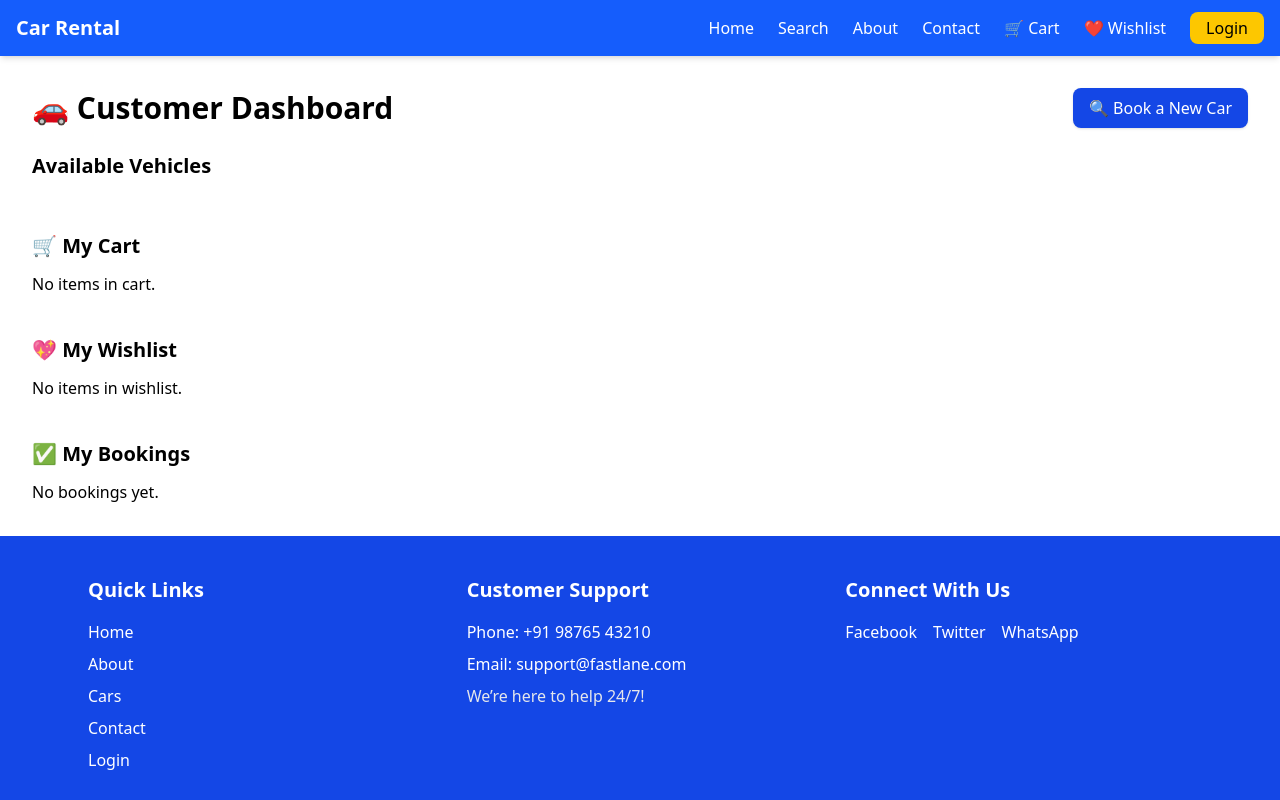
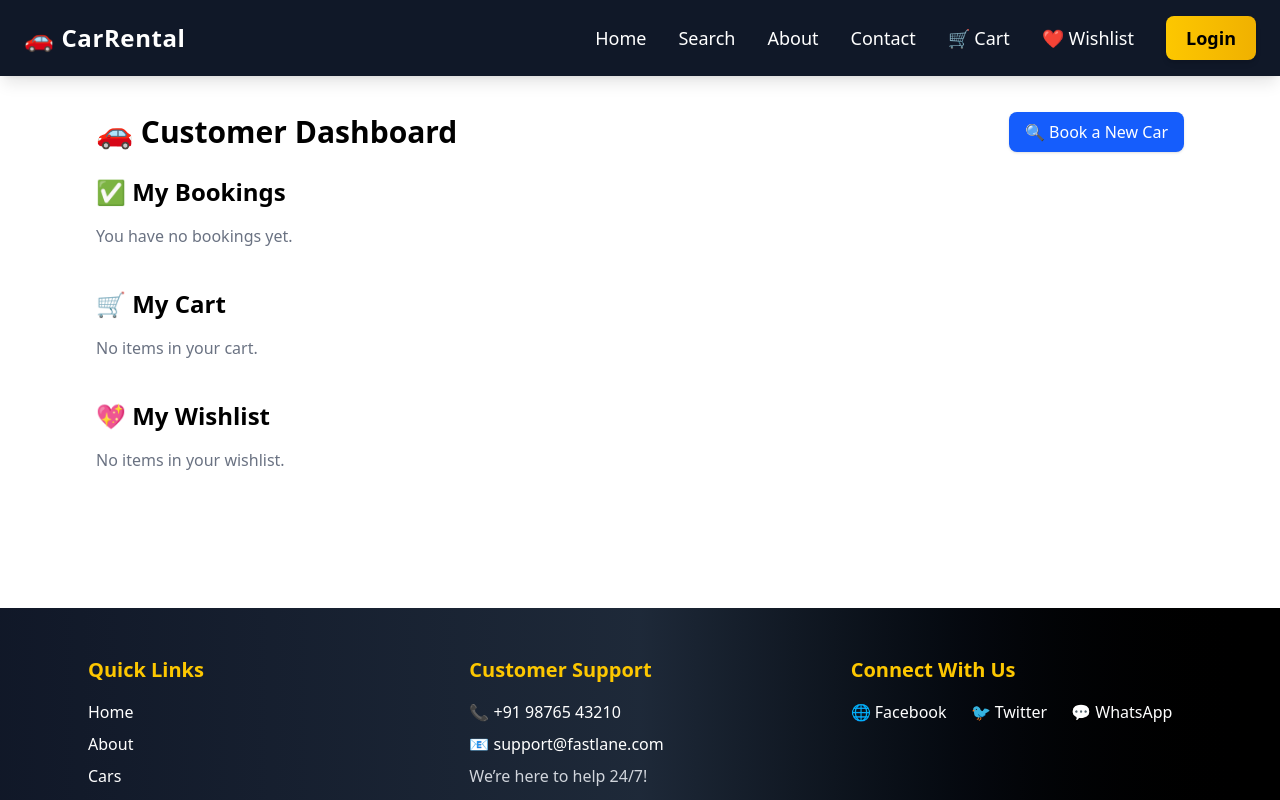
Before and after one commit to mekha-mekhz/CAR-RENTAL, a React (Vite) app: page /dashboard in a window 1280 px wide. Shown: the top 800 px of the page. Built offline with nearby package versions, Linux system fonts and the light colour scheme.

Commit message:
styles added

```diff
--- a/src/components/Footer.jsx
+++ b/src/components/Footer.jsx
@@ -3,44 +3,44 @@ import { Link } from "react-router-dom";
 
 function Footer() {
     return (
-        <footer className="bg-blue-700 text-white py-10">
-            <div className="max-w-6xl mx-auto px-6 grid md:grid-cols-3 gap-8">
+        <footer className="bg-gradient-to-r from-gray-900 via-gray-800 to-black text-white py-12 mt-16">
+            <div className="max-w-6xl mx-auto px-6 grid md:grid-cols-3 gap-10">
 
                 {/* Quick Links */}
                 <div>
-                    <h2 className="text-xl font-semibold mb-4">Quick Links</h2>
+                    <h2 className="text-xl font-semibold mb-4 text-yellow-400">Quick Links</h2>
                     <ul className="space-y-2">
-                        <li><Link to="/" className="hover:text-yellow-400">Home</Link></li>
-                        <li><Link to="/about" className="hover:text-yellow-400">About</Link></li>
-                        <li><Link to="/cars" className="hover:text-yellow-400">Cars</Link></li>
-                        <li><Link to="/contact" className="hover:text-yellow-400">Contact</Link></li>
-                        <li><Link to="/login" className="hover:text-yellow-400">Login</Link></li>
+                        <li><Link to="/" className="hover:text-yellow-400 transition">Home</Link></li>
+                        <li><Link to="/about" className="hover:text-yellow-400 transition">About</Link></li>
+                        <li><Link to="/cars" className="hover:text-yellow-400 transition">Cars</Link></li>
+                        <li><Link to="/contact" className="hover:text-yellow-400 transition">Contact</Link></li>
+                        <li><Link to="/login" className="hover:text-yellow-400 transition">Login</Link></li>
                     </ul>
                 </div>
 
                 {/* Customer Support */}
                 <div>
-                    <h2 className="text-xl font-semibold mb-4">Customer Support</h2>
-                    <p className="mb-2">Phone: +91 98765 43210</p>
-                    <p className="mb-2">Email: support@fastlane.com</p>
-                    <p className="text-gray-200">We’re here to help 24/7!</p>
+                    <h2 className="text-xl font-semibold mb-4 text-yellow-400">Customer Support</h2>
+                    <p className="mb-2">📞 +91 98765 43210</p>
+                    <p className="mb-2">📧 support@fastlane.com</p>
+                    <p className="text-gray-300">We’re here to help 24/7!</p>
                 </div>
 
                 {/* Connect / Social Media */}
                 <div>
-                    <h2 className="text-xl font-semibold mb-4">Connect With Us</h2>
-                    <div className="flex space-x-4">
-                        <a href="https://facebook.com" target="_blank" className="hover:text-yellow-400">Facebook</a>
-                        <a href="https://twitter.com" target="_blank" className="hover:text-yellow-400">Twitter</a>
-                        <a href="https://wa.me/919876543210" target="_blank" className="hover:text-yellow-400">WhatsApp</a>
+                    <h2 className="text-xl font-semibold mb-4 text-yellow-400">Connect With Us</h2>
+                    <div className="flex space-x-6">
+                        <a href="https://facebook.com" target="_blank" className="hover:text-yellow-400 transition">🌐 Facebook</a>
+                        <a href="https://twitter.com" target="_blank" className="hover:text-yellow-400 transition">🐦 Twitter</a>
+                        <a href="https://wa.me/919876543210" target="_blank" className="hover:text-yellow-400 transition">💬 WhatsApp</a>
                     </div>
                 </div>
 
             </div>
 
             {/* Bottom Note */}
-            <div className="mt-8 text-center text-gray-200">
-                &copy; {new Date().getFullYear()} FastLane Car Rental. All rights reserved.
+            <div className="mt-10 text-center text-gray-400 border-t border-gray-700 pt-6">
+                &copy; {new Date().getFullYear()} <span className="text-yellow-400">FastLane Car Rental</span>. All rights reserved.
             </div>
         </footer>
     );
--- a/src/components/Layout.jsx
+++ b/src/components/Layout.jsx
@@ -1,19 +1,19 @@
-import React from 'react'
-import { Outlet } from 'react-router-dom'
-import Navbar from './Navbar'
-import Footer from './Footer'
+import React from "react";
+import { Outlet } from "react-router-dom";
+import Navbar from "./Navbar";
+import Footer from "./Footer";
 
 function Layout() {
     return (
-        <div className="flex flex-col min-h-screen">
+        <div>
             <Navbar />
-
-            <main className="flex-grow">
+            {/* Add padding to push content below navbar */}
+            <div className="pt-20">
                 <Outlet />
-            </main>
+            </div>
             <Footer />
         </div>
-    )
+    );
 }
 
-export default Layout
+export default Layout;
--- a/src/components/Navbar.jsx
+++ b/src/components/Navbar.jsx
@@ -10,7 +10,7 @@ function Navbar() {
     // Get cart count from Redux
     const cartCount = useSelector((state) => state.cart.items.length);
 
-    // Load logged-in user from localStorage
+    // Load logged-in user
     useEffect(() => {
         const user = JSON.parse(localStorage.getItem("loggedInUser"));
         setLoggedInUser(user);
@@ -23,45 +23,41 @@ function Navbar() {
     };
 
     return (
-        <nav className="bg-blue-600 text-white px-4 py-3 shadow-md">
-            <div className="flex justify-between items-center">
+        <nav className="fixed top-0 left-0 w-full z-50 bg-gray-900 text-white px-6 py-4 shadow-lg">
+            <div className="flex justify-between items-center max-w-7xl mx-auto">
                 {/* Logo */}
-                <Link to="/" className="text-xl font-bold">Car Rental</Link>
+                <Link to="/" className="text-2xl font-bold tracking-wide">
+                    🚗 CarRental
+                </Link>
 
                 {/* Desktop Menu */}
-                <ul className="hidden md:flex gap-6 items-center">
-                    <li>
-                        <Link to="/" className="hover:text-gray-200">Home</Link>
-                    </li>
-                    <li>
-                        <Link to="/search" className="hover:text-gray-200">Search</Link>
-                    </li>
-                    <li>
-                        <Link to="/about" className="hover:text-gray-200">About</Link>
-                    </li>
-                    <li>
-                        <Link to="/contact" className="hover:text-gray-200">Contact</Link>
-                    </li>
+                <ul className="hidden md:flex gap-8 items-center text-lg font-medium">
+                    <li><Link to="/" className="hover:text-yellow-400 transition">Home</Link></li>
+                    <li><Link to="/search" className="hover:text-yellow-400 transition">Search</Link></li>
+                    <li><Link to="/about" className="hover:text-yellow-400 transition">About</Link></li>
+                    <li><Link to="/contact" className="hover:text-yellow-400 transition">Contact</Link></li>
+
+                    {/* Cart */}
                     <li className="relative">
-                        <Link to="/cart" className="hover:text-gray-200">
+                        <Link to="/cart" className="hover:text-yellow-400 transition">
                             🛒 Cart
                         </Link>
                         {cartCount > 0 && (
-                            <span className="absolute -top-2 -right-3 bg-red-600 text-white text-xs font-bold px-2 py-1 rounded-full">
+                            <span className="absolute -top-3 -right-4 bg-red-600 text-white text-xs font-bold px-2 py-1 rounded-full">
                                 {cartCount}
                             </span>
                         )}
                     </li>
-                    <li>
-                        <Link to="/wishlist" className="hover:text-gray-200">❤️ Wishlist</Link>
-                    </li>
 
+                    <li><Link to="/wishlist" className="hover:text-yellow-400 transition">❤️ Wishlist</Link></li>
+
+                    {/* User / Login */}
                     {loggedInUser ? (
                         <>
-                            <span className="font-semibold">Hello, {loggedInUser.name}</span>
+                            <span className="font-semibold">Hi, {loggedInUser.name}</span>
                             <button
                                 onClick={handleLogout}
-                                className="bg-red-500 px-3 py-1 rounded-lg hover:bg-red-600"
+                                className="bg-gradient-to-r from-red-500 to-red-700 px-4 py-2 rounded-lg font-semibold hover:scale-105 transition"
                             >
                                 Logout
                             </button>
@@ -69,7 +65,7 @@ function Navbar() {
                     ) : (
                         <Link
                             to="/login"
-                            className="bg-yellow-400 text-black px-4 py-1 rounded-lg hover:bg-yellow-500"
+                            className="bg-gradient-to-r from-yellow-400 to-yellow-500 text-black px-5 py-2 rounded-lg font-semibold shadow-md hover:scale-105 transition"
                         >
                             Login
                         </Link>
@@ -78,7 +74,7 @@ function Navbar() {
 
                 {/* Mobile Menu Button */}
                 <button
-                    className="md:hidden text-2xl focus:outline-none"
+                    className="md:hidden text-3xl focus:outline-none"
                     onClick={() => setIsOpen(!isOpen)}
                 >
                     {isOpen ? "✕" : "☰"}
@@ -87,41 +83,29 @@ function Navbar() {
 
             {/* Mobile Dropdown */}
             {isOpen && (
-                <ul className="flex flex-col gap-3 mt-3 md:hidden bg-blue-700 p-4 rounded-lg">
-                    <li>
-                        <Link to="/" className="hover:text-gray-200">Home</Link>
-                    </li>
-                    <li>
-                        <Link to="/search" className="hover:text-gray-200">Search</Link>
-                    </li>
-                    <li className="relative">
-                        <Link to="/cart" className="hover:text-gray-200">
-                            🛒 Cart
-                        </Link>
-                        {cartCount > 0 && (
-                            <span className="absolute top-0 left-16 bg-red-600 text-white text-xs font-bold px-2 py-1 rounded-full">
-                                {cartCount}
-                            </span>
-                        )}
-                    </li>
-                    <li>
-                        <Link to="/wishlist" className="hover:text-gray-200">❤️ Wishlist</Link>
-                    </li>
+                <ul className="flex flex-col gap-4 mt-4 md:hidden bg-gray-900 p-6 rounded-lg shadow-lg text-lg">
+                    <li><Link to="/" onClick={() => setIsOpen(false)}>Home</Link></li>
+                    <li><Link to="/search" onClick={() => setIsOpen(false)}>Search</Link></li>
+                    <li><Link to="/about" onClick={() => setIsOpen(false)}>About</Link></li>
+                    <li><Link to="/contact" onClick={() => setIsOpen(false)}>Contact</Link></li>
+                    <li><Link to="/wishlist" onClick={() => setIsOpen(false)}>❤️ Wishlist</Link></li>
+                    <li><Link to="/cart" onClick={() => setIsOpen(false)}>🛒 Cart</Link></li>
 
                     {loggedInUser ? (
-                        <>
-                            <span className="font-semibold">Hello, {loggedInUser.name}</span>
-                            <button
-                                onClick={handleLogout}
-                                className="bg-red-500 px-3 py-1 rounded-lg hover:bg-red-600"
-                            >
-                                Logout
-                            </button>
-                        </>
+                        <button
+                            onClick={() => {
+                                handleLogout();
+                                setIsOpen(false);
+                            }}
+                            className="bg-gradient-to-r from-red-500 to-red-700 px-4 py-2 rounded-lg font-semibold"
+                        >
+                            Logout
+                        </button>
                     ) : (
                         <Link
                             to="/login"
-                            className="bg-yellow-400 text-black px-4 py-1 rounded-lg hover:bg-yellow-500"
+                            onClick={() => setIsOpen(false)}
+                            className="bg-gradient-to-r from-yellow-400 to-yellow-500 text-black px-5 py-2 rounded-lg font-semibold"
                         >
                             Login
                         </Link>
--- a/src/pages/CustomDash.jsx
+++ b/src/pages/CustomDash.jsx
@@ -2,152 +2,86 @@ import React, { useEffect, useState } from "react";
 import { useNavigate } from "react-router-dom";
 
 function CustomerDashboard() {
-    const [vehicles, setVehicles] = useState([]);
     const [cart, setCart] = useState([]);
     const [wishlist, setWishlist] = useState([]);
     const [bookings, setBookings] = useState([]);
     const navigate = useNavigate();
 
     useEffect(() => {
-        const approved = JSON.parse(localStorage.getItem("approvedVehicles")) || [];
-        setVehicles(approved);
-
         setCart(JSON.parse(localStorage.getItem("customerCart")) || []);
         setWishlist(JSON.parse(localStorage.getItem("customerWishlist")) || []);
         setBookings(JSON.parse(localStorage.getItem("customerBookings")) || []);
     }, []);
 
-    // --- Cart ---
-    const addToCart = (vehicle) => {
-        if (cart.find((item) => item.id === vehicle.id)) {
-            alert("Already in cart!");
-            return;
-        }
-        const updated = [...cart, vehicle];
-        setCart(updated);
-        localStorage.setItem("customerCart", JSON.stringify(updated));
-    };
-
-    // --- Wishlist ---
-    const addToWishlist = (vehicle) => {
-        if (wishlist.find((item) => item.id === vehicle.id)) {
-            alert("Already in wishlist!");
-            return;
-        }
-        const updated = [...wishlist, vehicle];
-        setWishlist(updated);
-        localStorage.setItem("customerWishlist", JSON.stringify(updated));
-    };
-
-    // --- Booking ---
-    const handleBook = (vehicle) => {
-        const newBooking = {
-            ...vehicle,
-            bookingId: Date.now(),
-            date: new Date().toLocaleString(),
-        };
-        const updated = [...bookings, newBooking];
-        setBookings(updated);
-        localStorage.setItem("customerBookings", JSON.stringify(updated));
-        alert(`✅ Booked ${vehicle.name} successfully`);
-    };
-
     return (
-        <div className="p-8">
+        <div className="p-8 max-w-6xl mx-auto">
             <div className="flex justify-between items-center mb-6">
                 <h1 className="text-3xl font-bold">🚗 Customer Dashboard</h1>
                 <button
                     onClick={() => navigate("/search")}
-                    className="bg-blue-700 text-white px-4 py-2 rounded-lg shadow"
+                    className="bg-blue-600 text-white px-4 py-2 rounded-lg shadow hover:bg-blue-700 transition"
                 >
                     🔍 Book a New Car
                 </button>
             </div>
 
-            {/* Available Vehicles */}
-            <h2 className="text-xl font-semibold mb-3">Available Vehicles</h2>
-            <div className="grid grid-cols-1 md:grid-cols-3 gap-6">
-                {vehicles.map((v) => (
-                    <div key={v.id} className="border p-4 rounded-lg shadow">
-                        <img
-                            src={v.image}
-                            alt={v.name}
-                            className="w-full h-40 object-cover mb-2 rounded"
-                        />
-                        <h3 className="font-bold">{v.name}</h3>
-                        <p>Type: {v.type}</p>
-                        <p>Price: ₹{v.price} / day</p>
-
-                        <div className="flex gap-2 mt-2">
-                            <button
-                                onClick={() => addToCart(v)}
-                                className="bg-yellow-500 text-white px-3 py-1 rounded"
-                            >
-                                Add to Cart
-                            </button>
-                            <button
-                                onClick={() => addToWishlist(v)}
-                                className="bg-pink-500 text-white px-3 py-1 rounded"
-                            >
-                                Wishlist
-                            </button>
-                        </div>
-                        <button
-                            onClick={() => handleBook(v)}
-                            className="bg-blue-600 text-white px-4 py-2 mt-2 w-full rounded"
-                        >
-                            Book Now
-                        </button>
-                    </div>
-                ))}
-            </div>
-
-            {/* Cart */}
-            <h2 className="text-xl font-semibold mt-10 mb-3">🛒 My Cart</h2>
-            {cart.length === 0 ? (
-                <p>No items in cart.</p>
-            ) : (
-                <ul className="space-y-3">
-                    {cart.map((c) => (
-                        <li key={c.id} className="border p-3 rounded bg-gray-50">
-                            {c.name} - ₹{c.price}
-                        </li>
-                    ))}
-                </ul>
-            )}
-
-            {/* Wishlist */}
-            <h2 className="text-xl font-semibold mt-10 mb-3">💖 My Wishlist</h2>
-            {wishlist.length === 0 ? (
-                <p>No items in wishlist.</p>
-            ) : (
-                <ul className="space-y-3">
-                    {wishlist.map((w) => (
-                        <li key={w.id} className="border p-3 rounded bg-gray-50">
-                            {w.name} - ₹{w.price}
-                        </li>
-                    ))}
-                </ul>
-            )}
-
             {/* Bookings */}
-            <h2 className="text-xl font-semibold mt-10 mb-3">✅ My Bookings</h2>
+            <section className="mb-10">
+                <h2 className="text-2xl font-semibold mb-4">✅ My Bookings</h2>
                 {bookings.length === 0 ? (
-                <p>No bookings yet.</p>
+                    <p className="text-gray-500">You have no bookings yet.</p>
                 ) : (
                     <ul className="space-y-3">
                         {bookings.map((b) => (
                             <li
                                 key={b.bookingId}
-                            className="border p-3 rounded bg-green-50 shadow"
+                                className="border p-4 rounded-lg bg-green-50 shadow flex justify-between items-center"
                             >
-                            <strong>{b.name}</strong> - {b.type} <br />
-                            Price: ₹{b.price} / day <br />
-                            Booked on: {b.date}
+                                <div>
+                                    <p className="font-semibold">{b.name}</p>
+                                    <p className="text-gray-700">{b.type}</p>
+                                    <p className="text-gray-700">Price: ₹{b.price} / day</p>
+                                    <p className="text-gray-500 text-sm">Booked on: {b.date}</p>
+                                </div>
                             </li>
                         ))}
                     </ul>
                 )}
+            </section>
+
+            {/* Cart */}
+            <section className="mb-10">
+                <h2 className="text-2xl font-semibold mb-4">🛒 My Cart</h2>
+                {cart.length === 0 ? (
+                    <p className="text-gray-500">No items in your cart.</p>
+                ) : (
+                    <ul className="space-y-3">
+                        {cart.map((c) => (
+                            <li key={c.id} className="border p-3 rounded-lg bg-gray-50 shadow">
+                                <p className="font-semibold">{c.name}</p>
+                                <p className="text-gray-700">Price: ₹{c.price}</p>
+                            </li>
+                        ))}
+                    </ul>
+                )}
+            </section>
+
+            {/* Wishlist */}
+            <section className="mb-10">
+                <h2 className="text-2xl font-semibold mb-4">💖 My Wishlist</h2>
+                {wishlist.length === 0 ? (
+                    <p className="text-gray-500">No items in your wishlist.</p>
+                ) : (
+                    <ul className="space-y-3">
+                        {wishlist.map((w) => (
+                            <li key={w.id} className="border p-3 rounded-lg bg-pink-50 shadow">
+                                <p className="font-semibold">{w.name}</p>
+                                <p className="text-gray-700">Price: ₹{w.price}</p>
+                            </li>
+                        ))}
+                    </ul>
+                )}
+            </section>
         </div>
     );
 }
```
Also changed, not shown: src/pages/CustomerRegister.jsx (+22 -8 lines), src/pages/Homepage.jsx (+89 -62 lines), src/pages/Login.jsx (+24 -9 lines), src/pages/Register.jsx (+14 -5 lines), src/pages/RentalDash.jsx (+20 -3 lines). Lines whose indentation alone changed are shown as unchanged.
